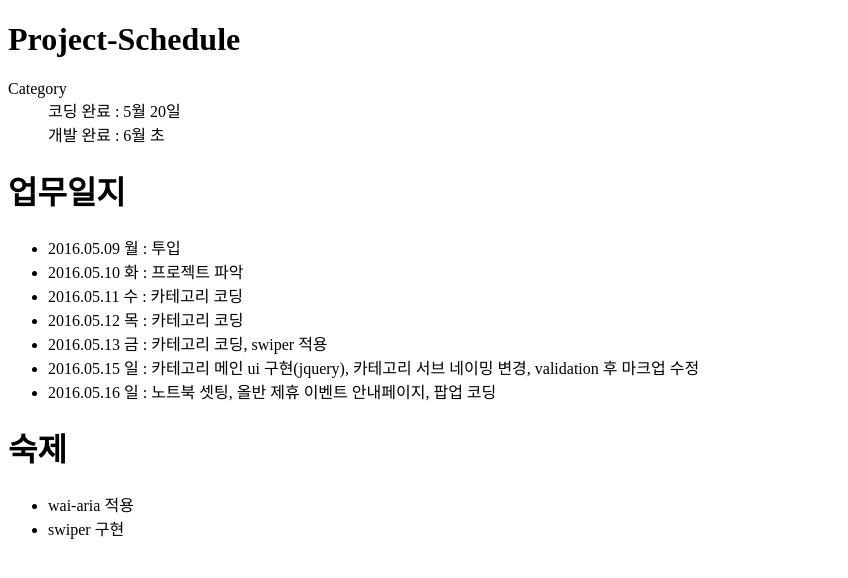
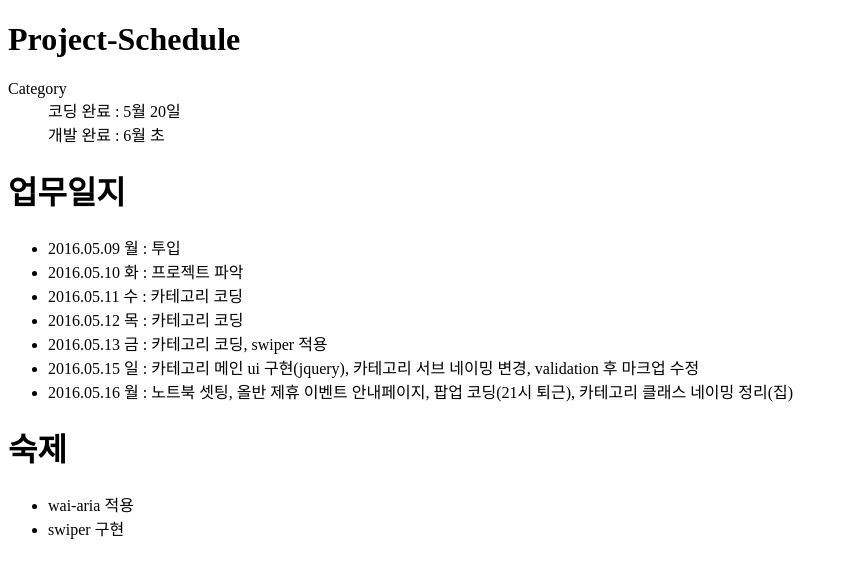
Before and after one commit to thegi01/project, a plain HTML site: page log.html in a window 1280 px wide. Shown: the whole page, without its empty margins (0-848 px from the left). Drawn offline with Linux system fonts and the light colour scheme.

Commit message:
schedule -> log.html

```diff
--- a/schedule.html
+++ b/log.html
@@ -21,7 +21,7 @@
     <li>2016.05.12 목 : 카테고리 코딩</li>
     <li>2016.05.13 금 : 카테고리 코딩, swiper 적용</li>
     <li>2016.05.15 일 : 카테고리 메인 ui 구현(jquery), 카테고리 서브 네이밍 변경, validation 후 마크업 수정</li>
-    <li>2016.05.16 일 : 노트북 셋팅, 올반 제휴 이벤트 안내페이지, 팝업 코딩</li>
+    <li>2016.05.16 월 : 노트북 셋팅, 올반 제휴 이벤트 안내페이지, 팝업 코딩(21시 퇴근), 카테고리 클래스 네이밍 정리(집)</li>
   </ul>
 
   <h1> 숙제 </h1>
```
